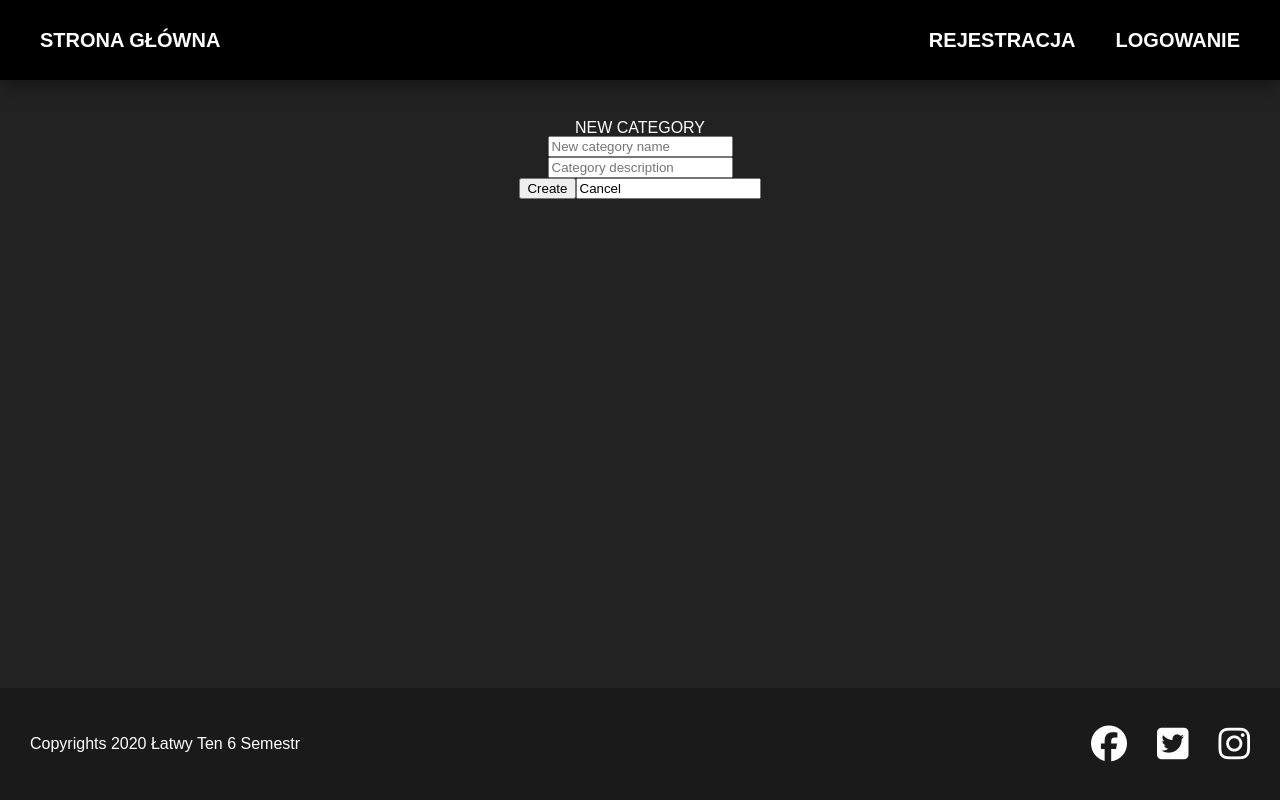
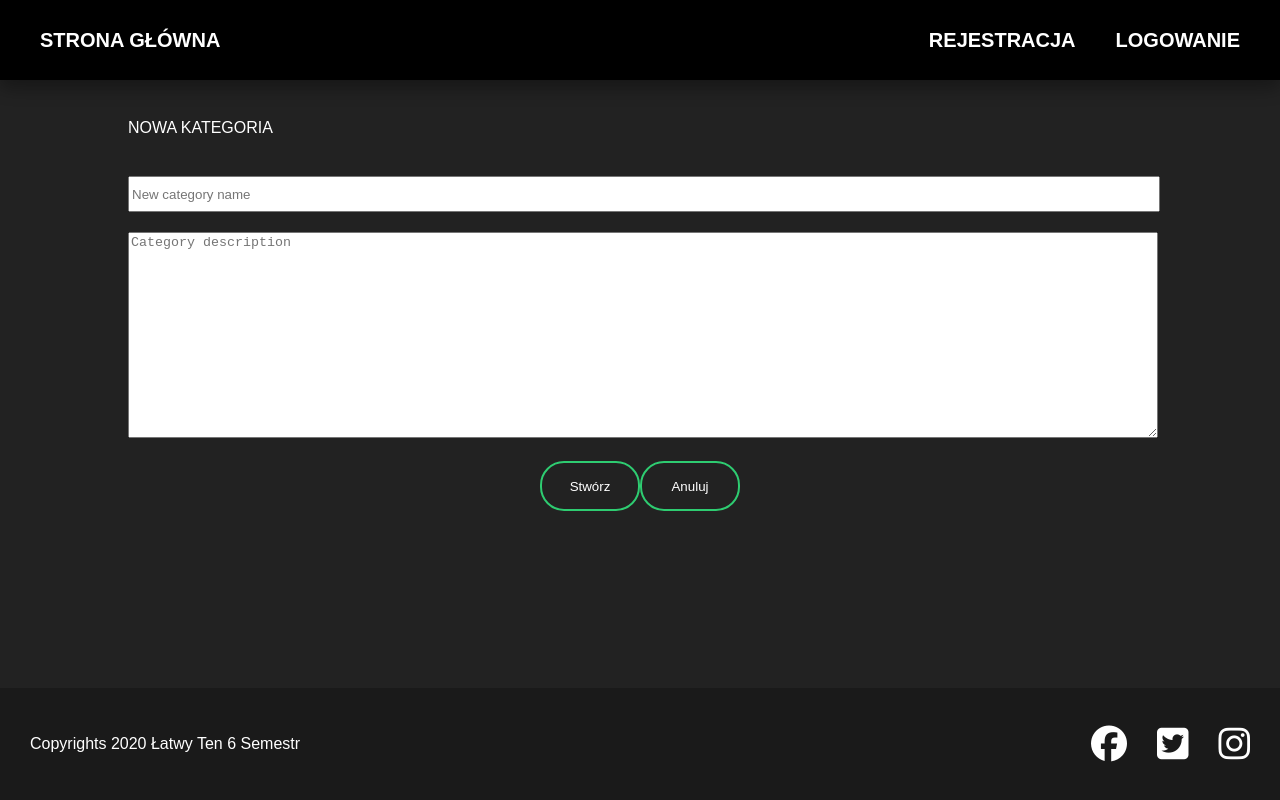
Before and after one commit to Rivijczyk98/forumBiznesowe, an Angular app in the folder forumAngularclient/: page /categories/new in a window 1280 px wide. Built offline with nearby package versions, Linux system fonts and the light colour scheme.

Commit message:
Ladne dodawanie

```diff
--- a/forumAngularclient/src/app/category-add/category-add.component.css
+++ b/forumAngularclient/src/app/category-add/category-add.component.css
@@ -0,0 +1,36 @@
+.box {
+  display: flex;
+  flex-direction: column;
+}
+
+.box h1 {
+  text-align: left;
+  margin-bottom: 40px;
+}
+
+.box div {
+  align-content: flex-start;
+}
+
+#categoryName {
+  height: 30px;
+}
+
+#categoryDescription {
+  height: 200px;
+}
+
+#categoryDescription, #categoryName {
+  width: 100%;
+  margin-bottom: 20px;
+}
+
+.admin-panel-button {
+  width: 100px;
+  height: 50px;
+  margin: auto;
+}
+
+.alerts div {
+  margin-top: 10px;
+}
--- a/forumAngularclient/src/app/category-add/category-add.component.html
+++ b/forumAngularclient/src/app/category-add/category-add.component.html
@@ -1,59 +1,37 @@
-<h1>New Category</h1>
-<form
-  #f="ngForm"
-  (ngSubmit)="f.form.valid && onSubmit()"
-  class="box"
-  name="form"
-  novalidate
->
-  <div class="form-group">
+<form #f="ngForm" (ngSubmit)="f.form.valid && onSubmit()" class="box" name="form" novalidate>
+  <h1>Nowa kategoria</h1>
+  <div>
     <label for="categoryName"></label>
     <input
       #categoryName="ngModel"
       [(ngModel)]="form.categoryName"
-      class="form-control"
+      id="categoryName"
       name="categoryName"
       placeholder="New category name"
       required
       type="text"
     />
-    <div
-      *ngIf="f.submitted && categoryName.invalid"
-      class="alert alert-danger"
-      role="alert"
-    >
-      Category name is required!
-    </div>
   </div>
-  <div class="form-group">
+
+  <div>
     <label for="categoryDescription"></label>
-    <input
+    <textarea
       #password="ngModel"
       [(ngModel)]="form.categoryDescription"
-      class="form-control"
+      id="categoryDescription"
       name="categoryDescription"
       placeholder="Category description"
       type="text"
-    />
-    <div
-      *ngIf="f.submitted && form.invalid"
-      class="alert alert-danger"
-      role="alert"
-    >
-      <div *ngIf="form.categoryName.errors.required">aaaaaaaaa</div>
-    </div>
+    ></textarea>
   </div>
-  <div class="form-group">
-    <input name="" type="submit" value="Create">
-    <input name="" routerLink="/categories" value="Cancel">
+
+  <div>
+    <input class="admin-panel-button" type="submit" value="Stwórz">
+    <button class="admin-panel-button" routerLink="/categories">Anuluj</button>
   </div>
-  <!--  <div class="form-group">-->
-  <!--    <div-->
-  <!--      class="alert alert-danger"-->
-  <!--      role="alert"-->
-  <!--      *ngIf="f.submitted && isLoginFailed"-->
-  <!--    >-->
-  <!--      Błąd logowania: {{ errorMessage }}-->
-  <!--    </div>-->
-  <!--  </div>-->
+
+  <div *ngIf="f.submitted && categoryName.invalid" class="alerts" role="alert">
+    Category name is required!
+  </div>
+
 </form>
```
